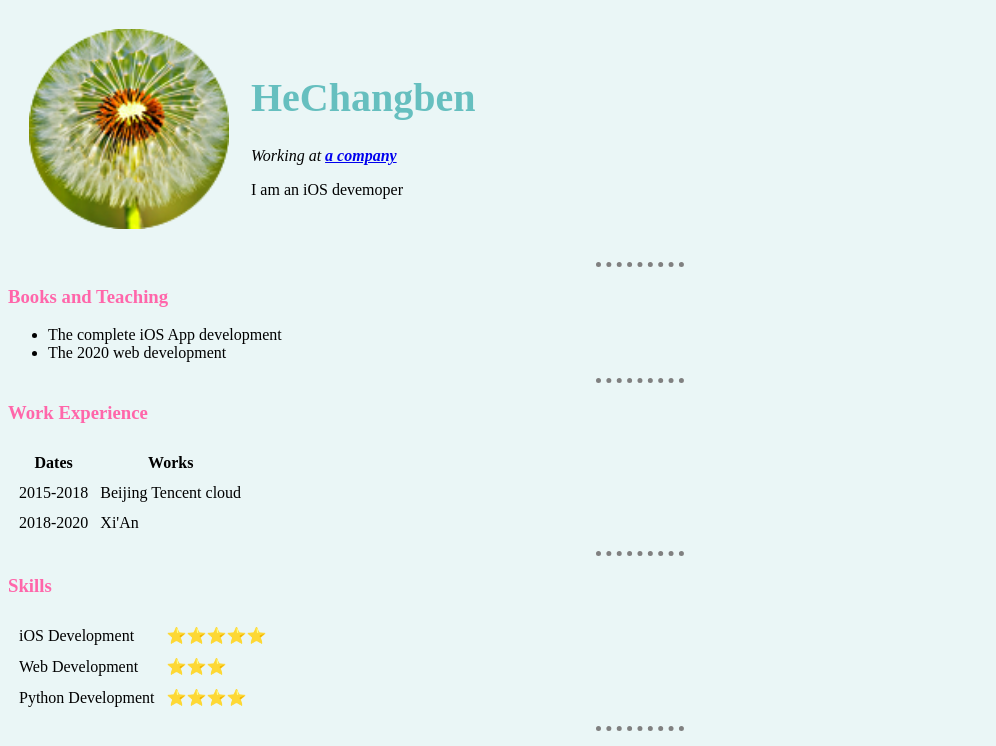
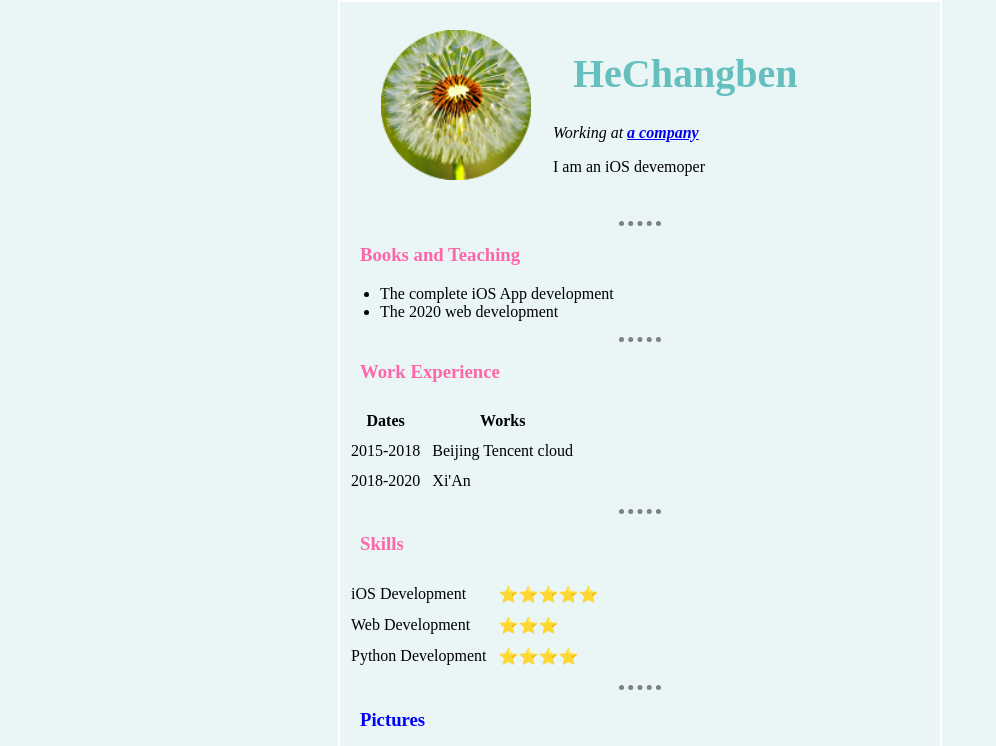
Before and after one commit to hcbhcb/webdev, a plain HTML site: page index.html in a window 1280 px wide. Shown: the top 746 px of the page, without its empty margins (0-996 px from the left). Drawn offline with Linux system fonts and the light colour scheme.

Commit message:
changed index.html style

```diff
--- a/css/styles.css
+++ b/css/styles.css
@@ -1,6 +1,12 @@
 /********************TAG SELECTORS********************/
 body {
   background-color: #EAF6F6;
+  /*max-width: 800px;*/
+
+  /*text-align: center;*/
+  margin:auto ;
+  width:600px;
+  border:solid 2px #ffffff;
 }
 
 hr {
@@ -15,14 +21,17 @@ hr {
 h1 {
   color: #66BFBF;
   font-size: 40px;
+  margin-left: 20px;
 }
 
 h3 {
   color: #FF66aa;
+  margin-left: 20px;
 }
 
 img {
   width: 200px;
+  margin-left: 20px;
 }
 
 /********************CLASS SELECTORS********************/
--- a/index.html
+++ b/index.html
@@ -11,7 +11,7 @@
   <table cellspacing=20>
     <tr>
       <td>
-        <img src="images/head.png"</img>
+        <img src="images/head.png" style="width: 150px"</img>
       </td>
       <td>
         <h1>HeChangben</h1>
```
